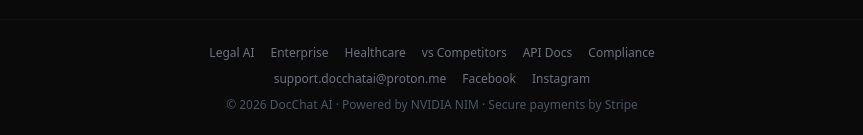
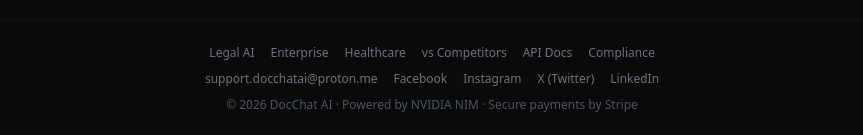
Before and after one commit to justin280/docchat-saas, a Next.js app: page / in a window 1280 px wide. Shown: the part 5219-5354 px from the top of the page, without its empty margins (208-1071 px from the left). Built offline with nearby package versions, Linux system fonts and the light colour scheme.

Commit message:
Add X/Twitter and LinkedIn links to footer

```diff
--- a/app/page.js
+++ b/app/page.js
@@ -439,6 +439,8 @@ export default function Home() {
           <a href="mailto:support.docchatai@proton.me" style={{color:'#6b7280',fontSize:'12px',textDecoration:'none'}}>support.docchatai&#64;proton.me</a>
           <a href="https://www.facebook.com/share/18tcsvjgAh/" target="_blank" rel="noopener noreferrer" style={{color:'#6b7280',fontSize:'12px',textDecoration:'none'}}>Facebook</a>
           <a href="https://www.instagram.com/docchatai?igsh=MWxocDY1NGdncXZnNw==" target="_blank" rel="noopener noreferrer" style={{color:'#6b7280',fontSize:'12px',textDecoration:'none'}}>Instagram</a>
+          <a href="https://x.com/DocChatAI" target="_blank" rel="noopener noreferrer" style={{color:'#6b7280',fontSize:'12px',textDecoration:'none'}}>X (Twitter)</a>
+          <a href="https://www.linkedin.com/in/docchat-ai-1a3475408" target="_blank" rel="noopener noreferrer" style={{color:'#6b7280',fontSize:'12px',textDecoration:'none'}}>LinkedIn</a>
         </div>
         <p style={{color:'#4b5563',fontSize:'12px',margin:0}}>&#169; 2026 DocChat AI &#183; Powered by NVIDIA NIM &#183; Secure payments by Stripe</p>
       </footer>
```
